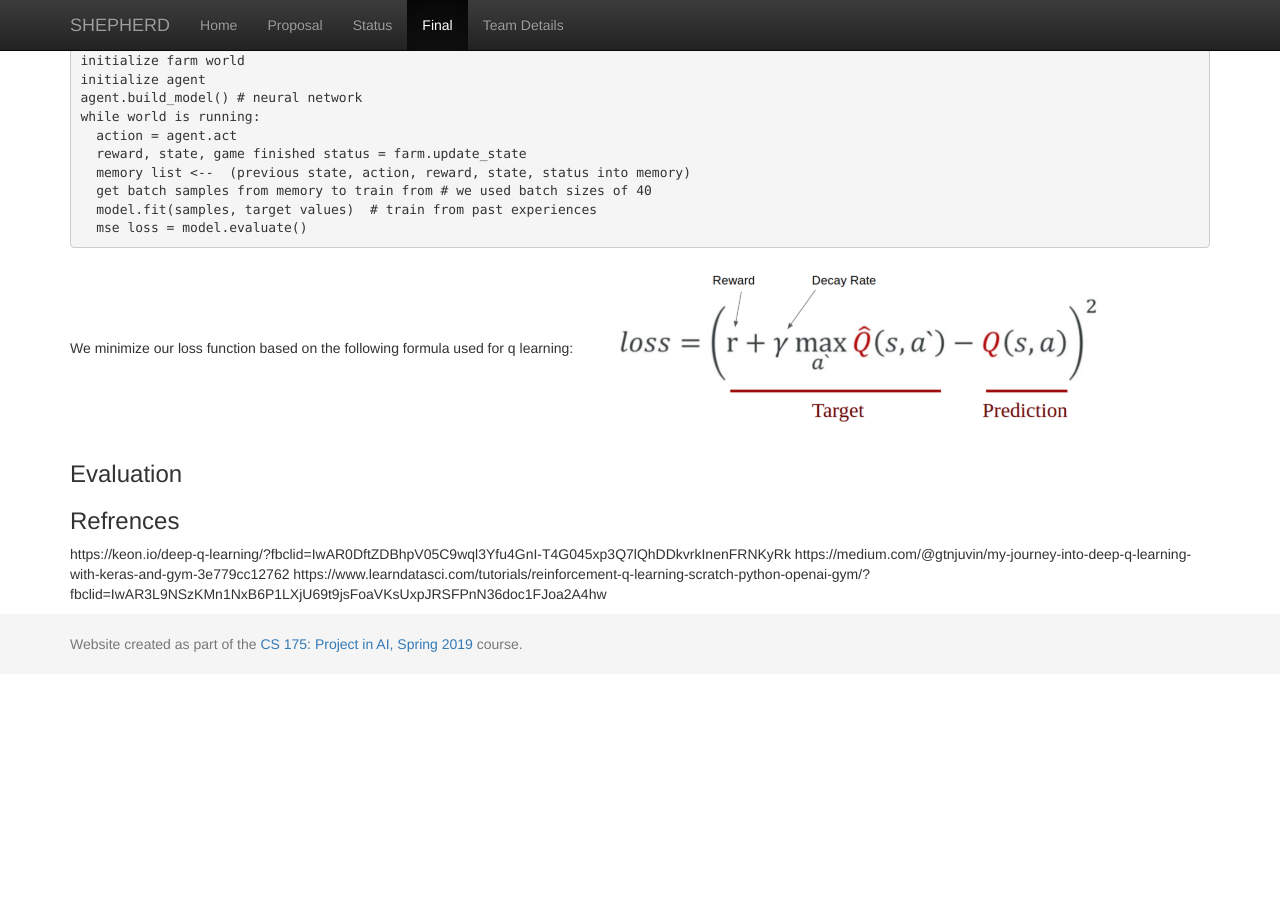
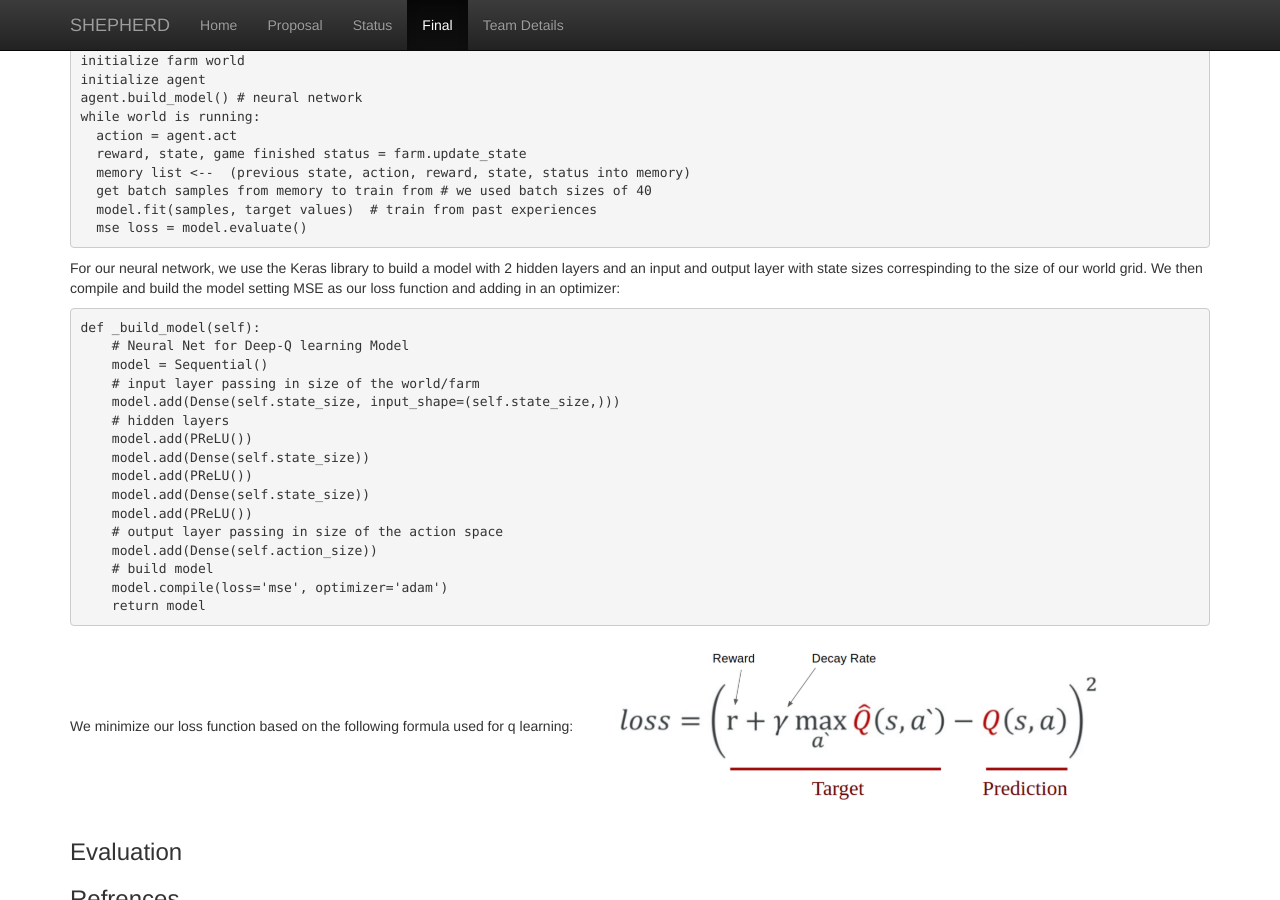
Before and after one commit to joycele/Shepherd, a Jekyll site: the page built from docs/final.md, in a window 1280 px wide and 900 px high, scrolled down 1919 px. Built offline with Jekyll 4.4.1, drawn with Linux system fonts in a browser that asks for light colours; before the commit the page ends 2593 px from its top, so only the background shows below that.

Commit message:
Insert neural net code

````diff
--- a/docs/final.md
+++ b/docs/final.md
@@ -55,6 +55,27 @@ while world is running:
   mse loss = model.evaluate()
 ```
 
+For our neural network, we use the Keras library to build a model with 2 hidden layers and an input and output layer with state sizes correspinding to the size of our world grid. We then compile and build the model setting MSE as our loss function and adding in an optimizer:
+
+```python
+def _build_model(self):
+    # Neural Net for Deep-Q learning Model
+    model = Sequential()
+    # input layer passing in size of the world/farm
+    model.add(Dense(self.state_size, input_shape=(self.state_size,)))
+    # hidden layers
+    model.add(PReLU())
+    model.add(Dense(self.state_size))
+    model.add(PReLU())
+    model.add(Dense(self.state_size))
+    model.add(PReLU())
+    # output layer passing in size of the action space
+    model.add(Dense(self.action_size))
+    # build model
+    model.compile(loss='mse', optimizer='adam')
+    return model
+```
+
 We minimize our loss function based on the following formula used for q learning:
 ![MSE Loss](./img/mse.png)
 
````
